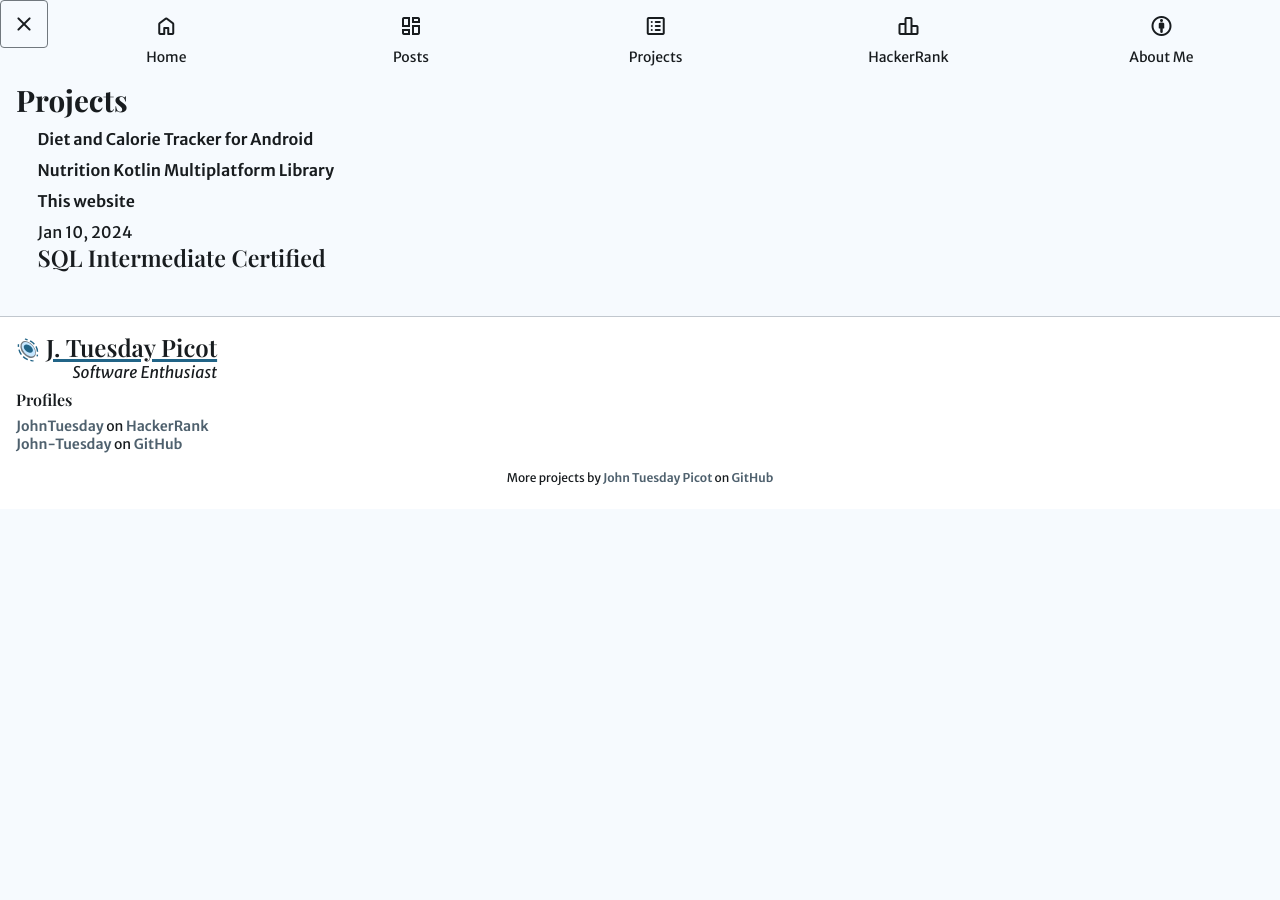
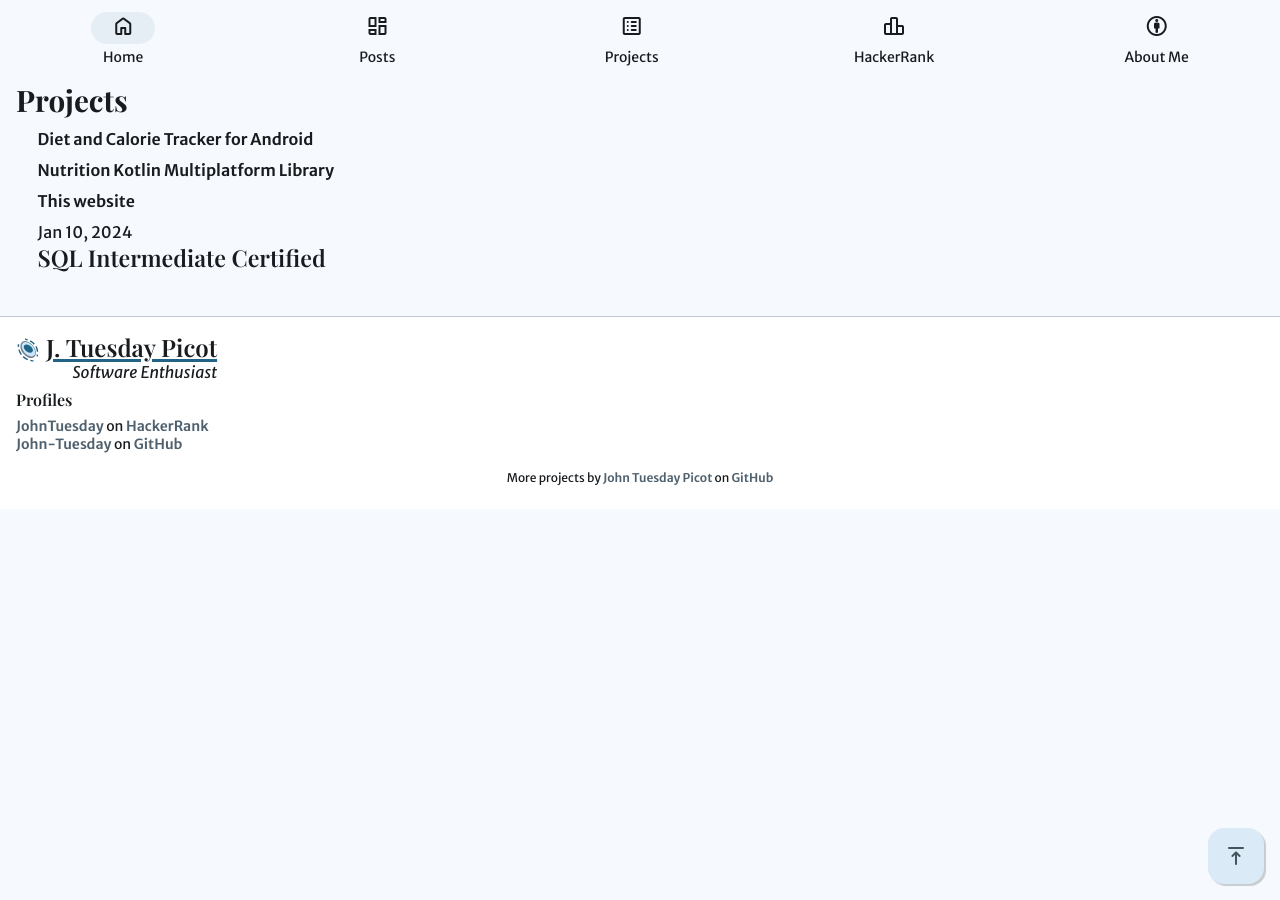
Before and after one commit to John-Tuesday/John-Tuesday.github.io, a Jekyll site: the page built from index.md, in a window 1280 px wide. Built offline with Jekyll 4.4.1, drawn with Linux system fonts in a browser that asks for light colours; some web fonts are replaced.

Commit message:
Add back-to-top button

```diff
--- a/_includes/nav-bar.html
+++ b/_includes/nav-bar.html
@@ -21,3 +21,6 @@
         {%- endfor %}
     </nav>
 </div>
+<a href="#" class="back-to-top">
+    <span class="material-symbols-rounded">vertical_align_top</span>
+</a>
--- a/_sass/nav-bar.scss
+++ b/_sass/nav-bar.scss
@@ -4,6 +4,33 @@
 @use "theme/m3-color" as c;
 @use "common/util";
 $-max-width: 450px !default;
+
+/** Back to top **/
+a.back-to-top {
+    position: fixed;
+    display: flex;
+    justify-content: center;
+    align-items: center;
+    inset-inline-end: 16px;
+    inset-block-end: 16px;
+    min-inline-size: 56px;
+    min-block-size: 56px;
+    font-size: 24px;
+    text-decoration: none;
+    background-color: c.$secondary-container;
+    color: c.$on-secondary-container;
+    border-radius: 16px;
+    @include util.box-shadow-small();
+    @media not screen and (max-width: $-max-width) {
+        // display: none;
+        opacity: 75%;
+    }
+
+    &:hover {
+        background-color: c.apply-tint(c.$secondary-container);
+        opacity: 100%;
+    }
+}
 
 /** Hamburger Menu **/
 input[type="checkbox"][class|="menu-toggle"] {
@@ -17,7 +44,8 @@
             }
         }
         label.nav-menu-label-unchecked {
-            display: flex;
+            display: none;
+            // display: flex;
             @media (max-width: $-max-width) {
                 display: none;
             }
@@ -31,7 +59,8 @@
     }
     &:not(&:checked) ~ {
         label.nav-menu-label-checked {
-            display: flex;
+            display: none;
+            // display: flex;
             @media (max-width: $-max-width) {
                 display: none;
             }
@@ -63,24 +92,6 @@
     &:hover {
         cursor: pointer;
     }
-}
-
-label.nav-menu-label-unchecked {
-    @media (max-width: $-max-width) {
-        border-radius: 4px;
-        border-width: 1px;
-        border-style: solid;
-        border-color: c.$outline;
-        background-color: c.$secondary-container;
-        color: c.$on-secondary-container;
-    }
-}
-
-label.nav-menu-label-checked {
-    border-radius: 4px;
-    border-width: 1px;
-    border-style: solid;
-    border-color: c.$outline;
 }
 
 /** Normal **/
```
